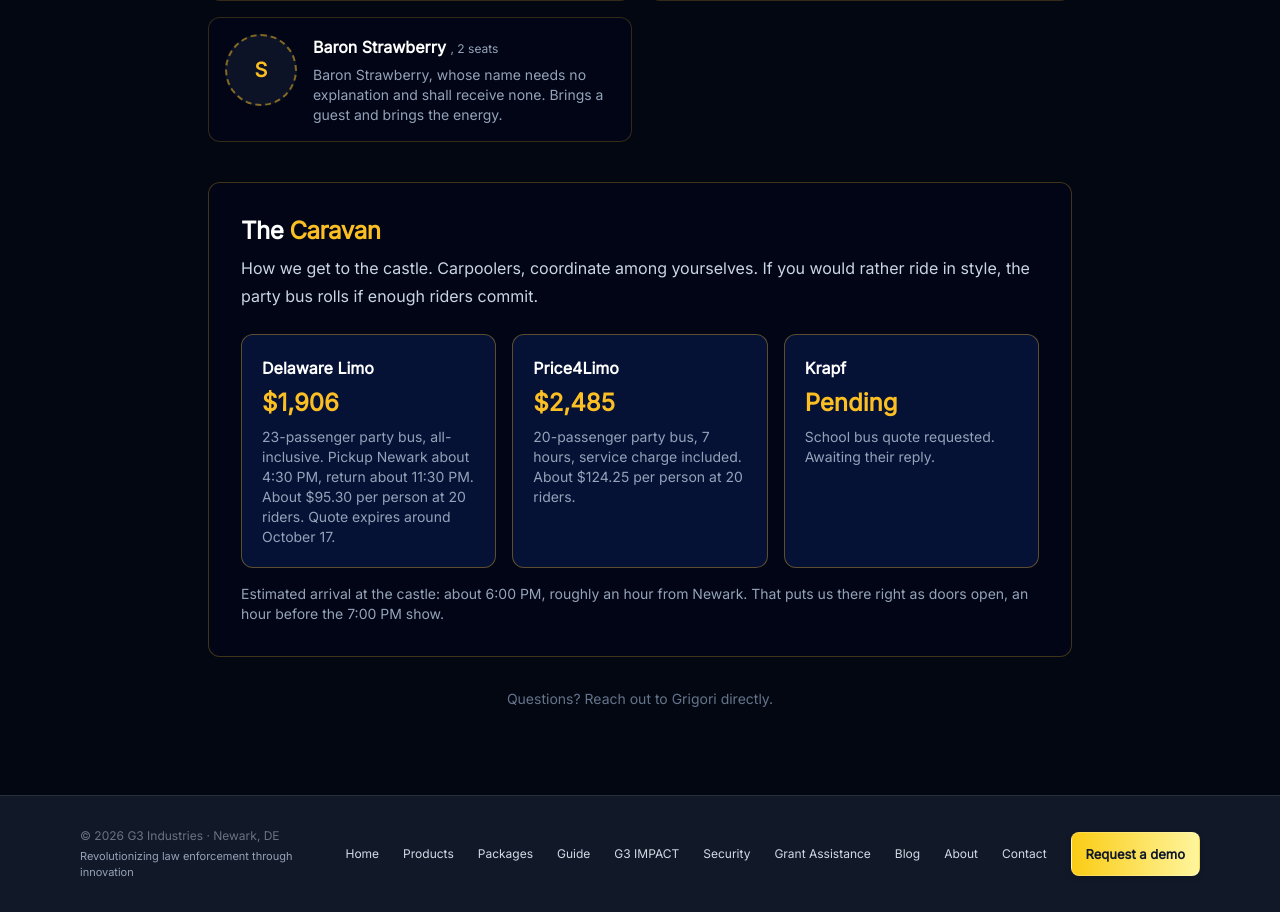
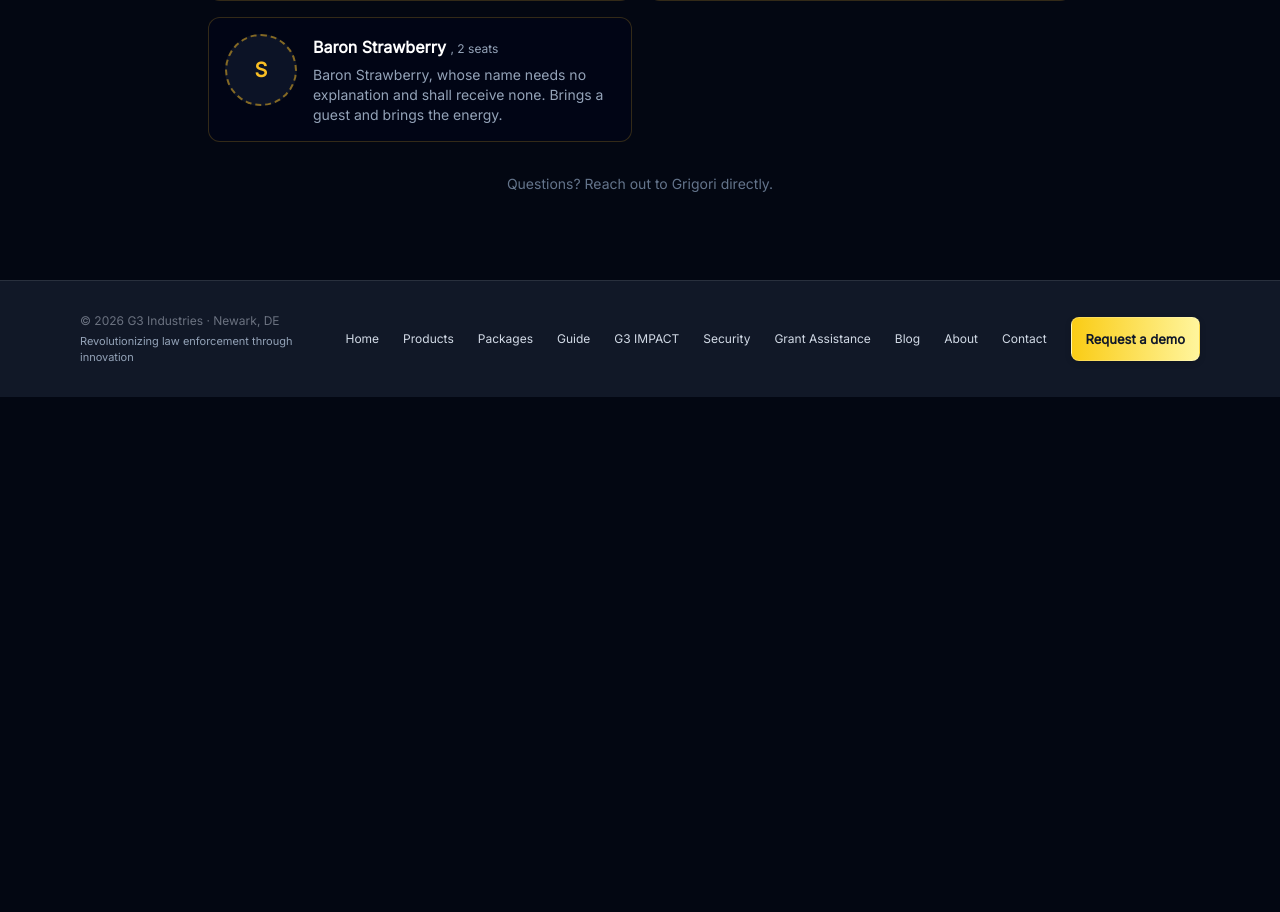
Before and after one commit to ojncglg/g_3site, a Flask app: page /events in a window 1280 px wide. Shown: the part 2499-3411 px from the top of the page. After the commit the page ends 2896 px from the top, so only its background shows below. Run offline with Flask 2, Linux system fonts and the light colour scheme; some libraries are stand-ins or nearby versions.

Commit message:
Events: remove Caravan section

```diff
--- a/templates/events.html
+++ b/templates/events.html
@@ -8,7 +8,7 @@
     via url_for in the <img> tag below.
   - Keep this page unlinked from the public nav so it stays direct-URL only.
   - Current event: Medieval Times Baltimore, Fri Dec 18 2026, Sir Joseph's
-    going-away night. Update the treasury, fellowship, and caravan sections
+    going-away night. Update the treasury and fellowship sections
     as quotes and headcount change. Fellowship photos: drop real photos into
     static/img/fellowship/ and swap the .photo-frame divs for <img> tags.
 -->
@@ -318,36 +318,7 @@
 
 
 
-  <section class="event-card mt-10 p-6 md:p-8" aria-labelledby="caravan-heading">
-    <h2 id="caravan-heading" class="text-2xl font-bold text-white">
-      The <span class="text-[#FBBF24]">Caravan</span>
-    </h2>
-    <p class="mt-2 text-slate-300">
-      How we get to the castle. Carpoolers, coordinate among yourselves. If you
-      would rather ride in style, the party bus rolls if enough riders commit.
-    </p>
-    <div class="mt-6 grid gap-4 md:grid-cols-3">
-      <div class="treasury-box p-5">
-        <p class="font-semibold text-white">Delaware Limo</p>
-        <p class="mt-1 text-2xl font-bold text-[#FBBF24]">$1,906</p>
-        <p class="mt-2 text-sm text-slate-400">23-passenger party bus, all-inclusive. Pickup Newark about 4:30 PM, return about 11:30 PM. About $95.30 per person at 20 riders. Quote expires around October 17.</p>
-      </div>
-      <div class="treasury-box p-5">
-        <p class="font-semibold text-white">Price4Limo</p>
-        <p class="mt-1 text-2xl font-bold text-[#FBBF24]">$2,485</p>
-        <p class="mt-2 text-sm text-slate-400">20-passenger party bus, 7 hours, service charge included. About $124.25 per person at 20 riders.</p>
-      </div>
-      <div class="treasury-box p-5">
-        <p class="font-semibold text-white">Krapf</p>
-        <p class="mt-1 text-2xl font-bold text-[#FBBF24]">Pending</p>
-        <p class="mt-2 text-sm text-slate-400">School bus quote requested. Awaiting their reply.</p>
-      </div>
-    </div>
-    <p class="mt-4 text-sm text-slate-400">
-      Estimated arrival at the castle: about 6:00 PM, roughly an hour from
-      Newark. That puts us there right as doors open, an hour before the 7:00 PM show.
-    </p>
-  </section>
+
 
 
 
```
